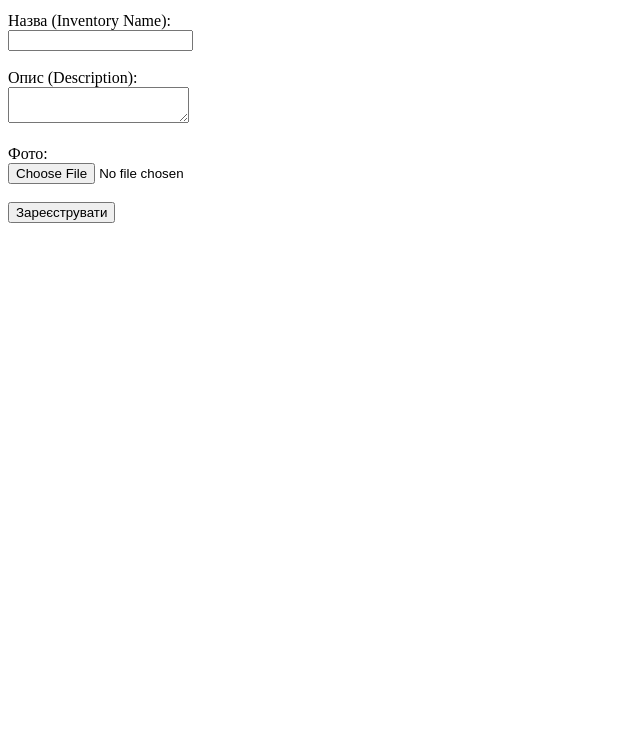
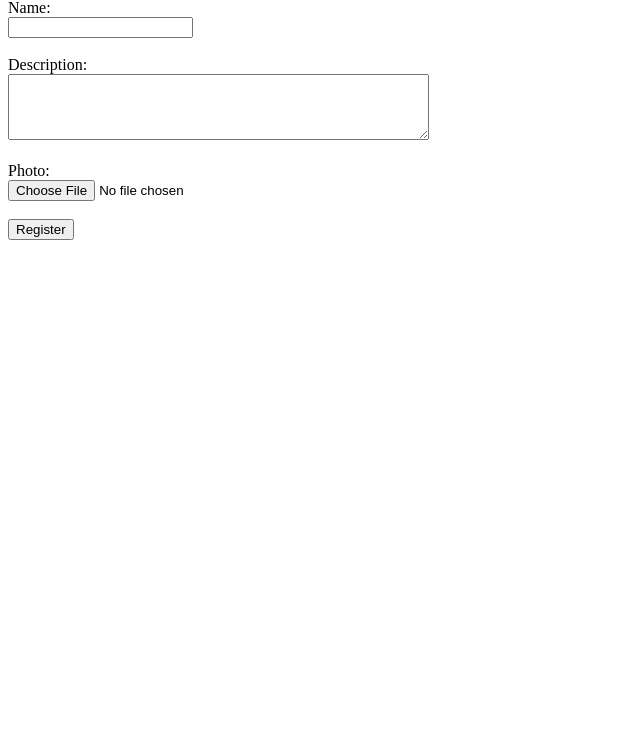
Before and after one commit to Vlados-in-Git/backend-course-2025-6, a website: page RegisterForm.html in a window 1280 px wide. Shown: the part 68-800 px from the top of the page, without its empty margins (0-640 px from the left). Drawn offline with Linux system fonts and the light colour scheme.

Commit message:
Final commit for sure

```diff
--- a/RegisterForm.html
+++ b/RegisterForm.html
@@ -1,28 +1,20 @@
 <!DOCTYPE html>
-<html lang="uk">
-<head>
-    <meta charset="UTF-8">
-    <title>Реєстрація Інвентарю</title>
-</head>
+<html>
+
 <body>
-    <h1>Додати нову річ</h1>
-    <form action="/register" method="POST" enctype="multipart/form-data">
-        <div>
-            <label for="name">Назва (Inventory Name):</label><br>
-            <input type="text" id="name" name="inventory_name" required>
-        </div>
-        <br>
-        <div>
-            <label for="description">Опис (Description):</label><br>
-            <textarea id="description" name="description"></textarea>
-        </div>
-        <br>
-        <div>
-            <label for="photo">Фото:</label><br>
-            <input type="file" id="photo" name="photo" accept="image/*">
-        </div>
-        <br>
-        <button type="submit">Зареєструвати</button>
-    </form>
+
+  <h2>Inventory Registration</h2>
+
+  <form method="post" action="/register" enctype="multipart/form-data">
+    <label for="note_name_input">Name:</label><br>
+    <input type="text" id="inventory_name" name="inventory_name"><br><br>
+    <label for="note_input">Description:</label><br>
+    <textarea id="description" name="description" rows="4" cols="50"></textarea><br><br>
+    <label for="photo">Photo:</label><br>
+    <input type="file" id="photo" name="photo"><br><br>
+    <button type="submit">Register</button>
+  </form>
+
 </body>
+
 </html>
```
Also changed, not shown: SearchForm.html (+8 -18 lines), thinkpad_25_years_5.jpg (deleted), 2 other files.
